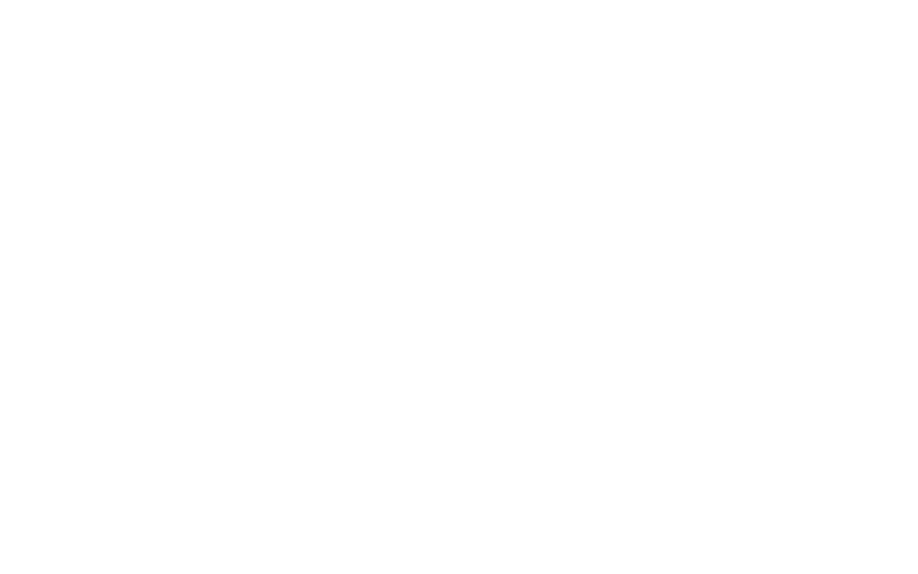
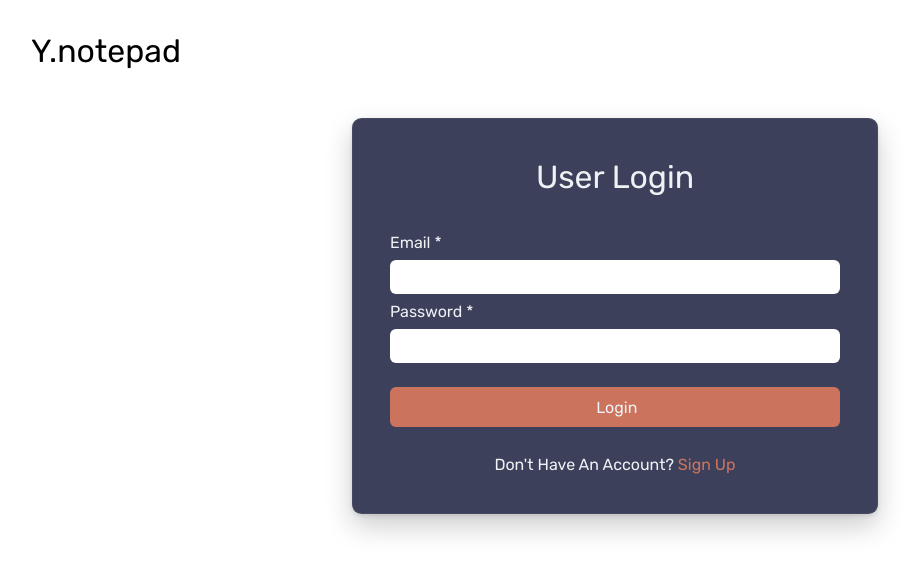
Before and after one commit to younessbarahou/notetaking-yns, a plain HTML site: page pages/login.html in a window 1280 px wide. Shown: the whole page, without its empty margins (25-943 px from the left). Drawn offline with Linux system fonts and the light colour scheme.

Commit message:
adding checker of inputs , adding new features in html

```diff
--- a/pages/login.html
+++ b/pages/login.html
@@ -0,0 +1,27 @@
+<!DOCTYPE html>
+<html lang="en">
+<head>
+    <meta charset="UTF-8">
+    <link rel="stylesheet" href="../style/login.css">
+    <link rel="preconnect" href="https://fonts.gstatic.com" crossorigin>
+<link href="https://fonts.googleapis.com/css2?family=Rubik:ital,wght@0,300..900;1,300..900&display=swap" rel="stylesheet">
+    <meta name="viewport" content="width=device-width, initial-scale=1.0">
+    <title>Login</title>
+</head>
+<body>
+    <nav>
+        <div>Y.notepad</div>
+    </nav>
+    <form action="" method="post">
+        <center><h1>User Login</h1></center>
+        <label>Email <span class="etoil">*</span></label>
+        <input type="text" name="email" id="email" oninput="return email.style.backgroundColor='white'">
+        <label>Password <span class="etoil">*</span></label>
+        <input type="password" name="password" id="password" oninput="return password.style.backgroundColor='white';">
+        <span>Email or Password are incorrect</span>
+        <input type="submit" value="Login">
+        <div><center>Don't Have An Account? <a href="signup.html">Sign Up</a></center></div>
+    </form>
+</body>
+<script src="../scripts/script-login.js"> </script>
+</html>
--- /dev/null
+++ b/scripts/script-login.js
@@ -0,0 +1,30 @@
+console.log("hola youness!");
+function main(){
+const form = document.querySelector("form");
+let message;
+form.addEventListener("submit", function (e) {
+    const email = document.getElementById('email');
+    const password = document.getElementById('password');
+    let check = [];
+    const regex = /^[a-zA-Z0-9.!#$%&'*+/=?^_`{|}~-]+@[a-zA-Z0-9-]+(?:\.[a-zA-Z0-9-]+)*$/;
+    e.preventDefault();
+    //checking the empty inputs + the right shapes
+    if (regex.test(email.value.trim())){
+        check.push(email.value.trim());
+    }
+    else{
+        document.getElementsByClassName("etoil")[0].style.color = "red" ;
+         email.style.backgroundColor="#FF9E9E";
+    }
+    if ( password.value.trim() ==="") {
+        password.style.backgroundColor="#FF9E9E";
+        document.getElementsByClassName("etoil")[1].style.color = "red";
+    }
+    else {
+        check.push(password.value.trim());
+    }
+    console.log(check);
+    check.length === 2?form.submit():console.log("0");
+})
+}
+main();
--- a/style/login.css
+++ b/style/login.css
@@ -0,0 +1,97 @@
+:root{
+    --main : #EDF2F4;
+    --secondary: #3D405B;
+    --neutral: #CC735E;
+    --h-neutral: #e6836d;
+}
+*{
+    user-select: none;
+    font-family: Rubik , 'sans serif';
+    scroll-behavior: smooth;
+}
+nav {
+	display: block;
+	margin-left: 1rem;
+	margin-top: 3rem;
+	font-size: 2rem;
+}
+body{
+	margin: 0 0.5rem;
+}
+form{
+    border: 1px solid;
+    display: flex;
+    flex-direction: column;
+    margin: 3rem 1rem;
+    padding: 0rem 2.4rem;
+    background-color: var(--secondary);
+    color: var(--main);
+    border-radius: 0.6rem;
+    border: none;
+    box-shadow: rgba(0, 0, 0, 0.2) 0px 12px 28px 0px, rgba(0, 0, 0, 0.1) 0px 2px 4px 0px, rgba(255, 255, 255, 0.05) 0px 0px 0px 1px inset;
+}
+form h1{
+    margin-top: 2.5rem;
+    padding-bottom: 1rem;
+    font-weight: 400;
+    font-size: 22px;
+}
+form input,form label{
+    margin-bottom: 8px;
+    font-size: 12px;
+}
+form input{
+    height: 32px;
+    border-radius: 6px;
+    border: none;
+    padding-left: 0.6rem;
+}
+form input:focus{
+    outline-color: none;
+}
+form input[type="submit"]{
+    margin-top: 1rem;
+    height: 40px;
+    background-color: var(--neutral);
+    color: var(--main);
+}
+form >span{
+    color: #FF9E9E;
+    font-size: 12px;
+    display: none;
+}
+form input[type="submit"]:hover{
+    background-color: var(--h-neutral);
+    color: var(--secondary);
+    cursor: pointer;
+}
+form div{
+    margin-bottom: 2.5rem;
+    font-size: 12px;
+    margin-top: 1.2rem;
+}
+form a{
+    text-decoration: none;
+    color: var(--neutral);
+}
+
+@media screen and (min-width: 640px){
+    form{
+        margin-left: auto;
+        margin-right: auto;
+        width: 450px;
+    }
+    form input,form label,form >span{
+        font-size: 16px;
+    }
+    form div{
+        font-size: 16px;
+    }
+    nav{
+        margin-left: 3rem;
+	    margin-top: 2rem;
+    }
+    form h1{
+        font-size: 32px;
+    }
+}
--- a/style/signup.css
+++ b/style/signup.css
@@ -1,24 +1,28 @@
-:root{
-    --main : #EDF2F4;
+:root {
+    --main: #EDF2F4;
     --secondary: #3D405B;
     --neutral: #CC735E;
     --h-neutral: #e6836d;
 }
-*{
+
+* {
     user-select: none;
-    font-family: Rubik , 'sans serif';
+    font-family: Rubik, 'sans serif';
     scroll-behavior: smooth;
 }
+
 nav {
     display: block;
     margin-left: 1rem;
     margin-top: 3rem;
     font-size: 2rem;
 }
-body{
+
+body {
     margin: 0 0.5rem;
 }
-form{
+
+form {
     border: 1px solid;
     display: flex;
     flex-direction: column;
@@ -30,67 +34,84 @@ form{
     border: none;
     box-shadow: rgba(0, 0, 0, 0.2) 0px 12px 28px 0px, rgba(0, 0, 0, 0.1) 0px 2px 4px 0px, rgba(255, 255, 255, 0.05) 0px 0px 0px 1px inset;
 }
-form h1{
+
+form h1 {
     margin-top: 2.5rem;
     padding-bottom: 1rem;
     font-weight: 400;
     font-size: 22px;
 }
-form input,form label{
+
+form input,
+form label {
     margin-bottom: 8px;
     font-size: 12px;
 }
-form input{
+
+form input {
     height: 32px;
     border-radius: 6px;
     border: none;
     padding-left: 0.6rem;
 }
-form input:focus{
+
+form input:focus {
     outline-color: none;
 }
-form input[type="submit"]{
+
+form input[type="submit"] {
     margin-top: 1rem;
     height: 40px;
     background-color: var(--neutral);
     color: var(--main);
 }
-form span{
-    color: #FF6969;
+
+form>span {
+    color: #FF9E9E;
     font-size: 12px;
+    display: none;
 }
-form input[type="submit"]:hover{
+
+form input[type="submit"]:hover {
     background-color: var(--h-neutral);
     color: var(--secondary);
     cursor: pointer;
 }
-form div{
+
+form div {
     margin-bottom: 2.5rem;
     font-size: 12px;
     margin-top: 1.2rem;
 }
-form a{
+
+form a {
     text-decoration: none;
     color: var(--neutral);
 }
 
-@media screen and (min-width: 640px){
-    form{
+@media screen and (min-width: 640px) {
+    form {
         margin-left: auto;
         margin-right: auto;
         width: 450px;
     }
-    form input,form label,form span{
+
+    form input,
+    form label,
+    form > span {
         font-size: 16px;
     }
-    form div{
+
+    form div {
         font-size: 16px;
     }
-    nav{
+
+    nav {
         margin-left: 3rem;
         margin-top: 2rem;
     }
-    form h1{
+
+    form h1 {
         font-size: 32px;
     }
 }
```
Also changed, not shown: pages/signup.html (+8 -7 lines), scripts/script-signup.js (added, +34 -0 lines), script.js (deleted). Lines whose indentation alone changed are shown as unchanged.
